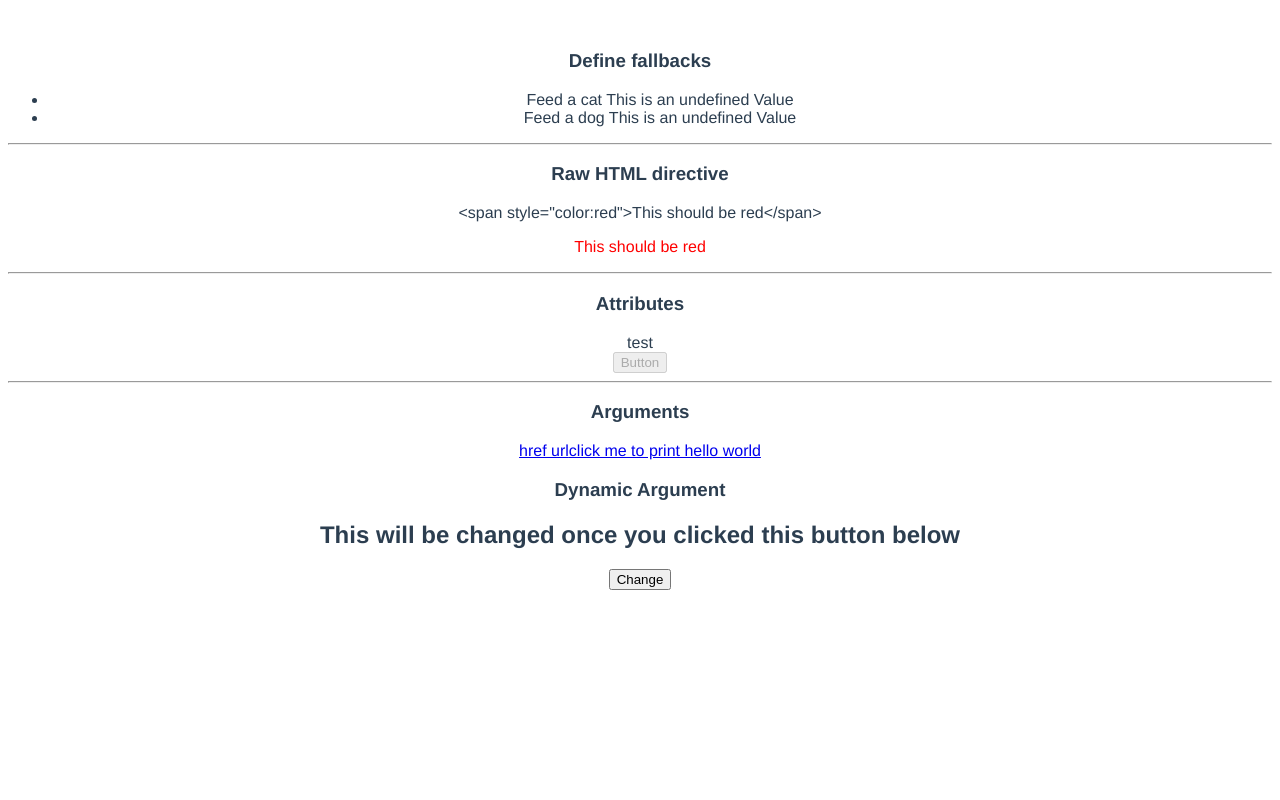
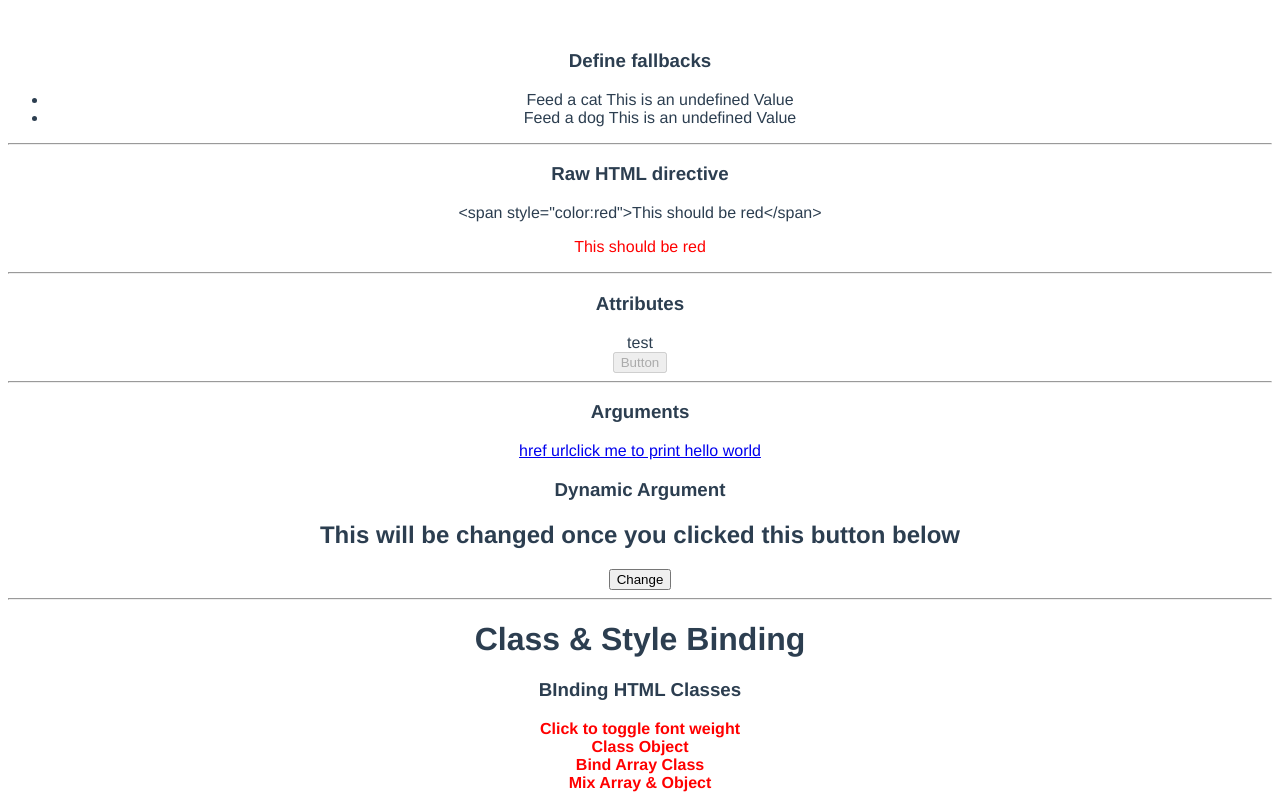
Before and after one commit to nor1c/vue-play, a Vue app in the folder hello-world/: page /misc in a window 1280 px wide. Shown: the part 1389-2189 px from the top of the page. Before the commit the page ends 1987 px from the top, so only its background shows below. Built offline with nearby package versions, Linux system fonts and the light colour scheme.

Commit message:
binding HTML classes

```diff
--- a/hello-world/src/views/Misc.vue
+++ b/hello-world/src/views/Misc.vue
@@ -136,6 +136,24 @@
                 <dynamic-argument @changeText="changeTheText($event)"></dynamic-argument>
             </div>
         </div>
+
+        <hr>
+        <div>
+            <h1>Class & Style Binding</h1>
+            <h3>BInding HTML Classes</h3>
+            <div :class="{ textBold: isTextBold, 'text-danger': hasError }" @click="isTextBold = !isTextBold">
+                Click to toggle font weight
+            </div>
+            <div :class="classObject">
+                Class Object
+            </div>
+            <div :class="[boldClass, errorClass]">
+                Bind Array Class
+            </div>
+            <div :class="[{ textBold: isTextBold }, errorClass]">
+                Mix Array & Object
+            </div>
+        </div>
     </div>
 </template>
 
@@ -172,8 +190,20 @@ export default {
             { id: 2, name: 'Morty' }
         ],
         dynamicId: 1,
-        isButtonDisabled: true
+        isButtonDisabled: true,
+        isTextBold: true,
+        hasError: true,
+        boldClass: 'textBold',
+        errorClass: 'text-danger'
     }),
+    computed: {
+        classObject() {
+            return {
+                textBold: this.isTextBold,
+                'text-danger': this.hasError
+            }
+        }
+    },
     methods: {
         sayHello: function () {
             alert('hello world')
@@ -184,3 +214,12 @@ export default {
     }
 }
 </script>
+
+<style scoped>
+.textBold {
+    font-weight: bold;
+}
+.text-danger {
+    color: red;
+}
+</style>
```
